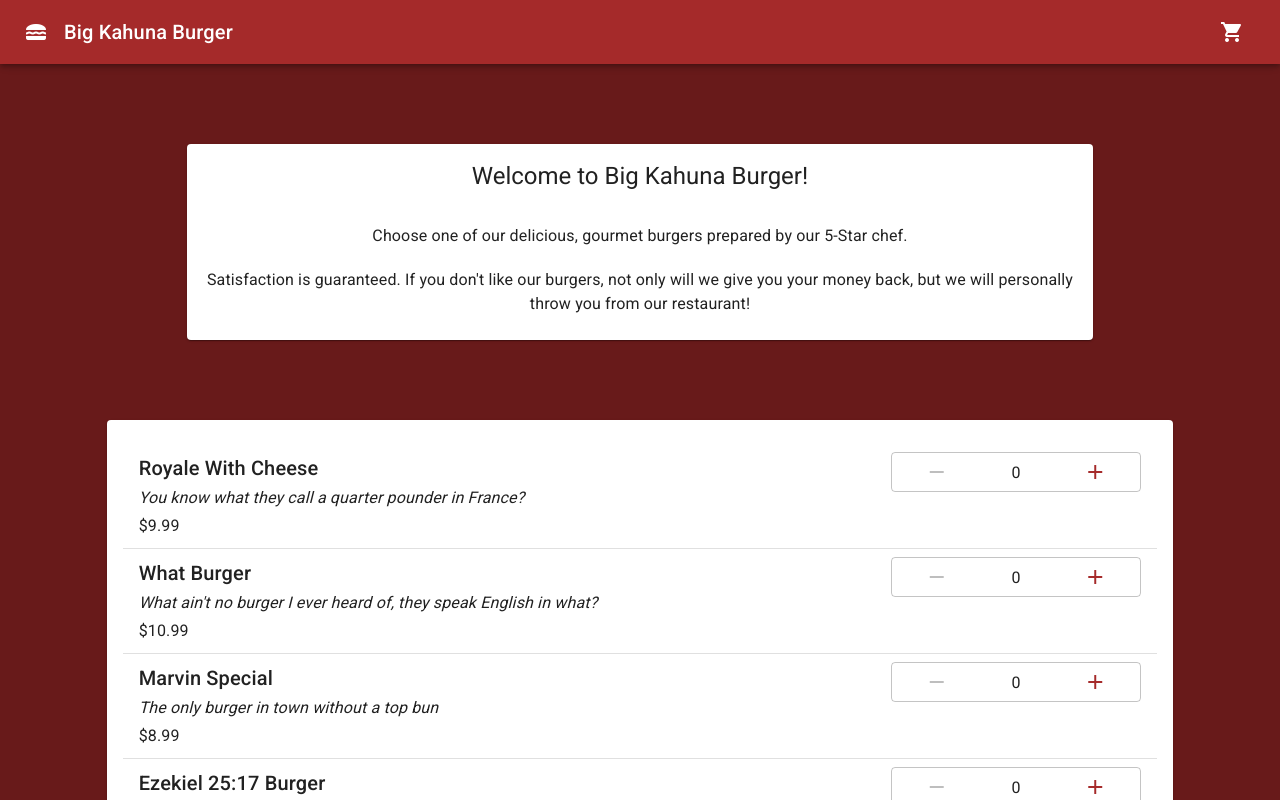
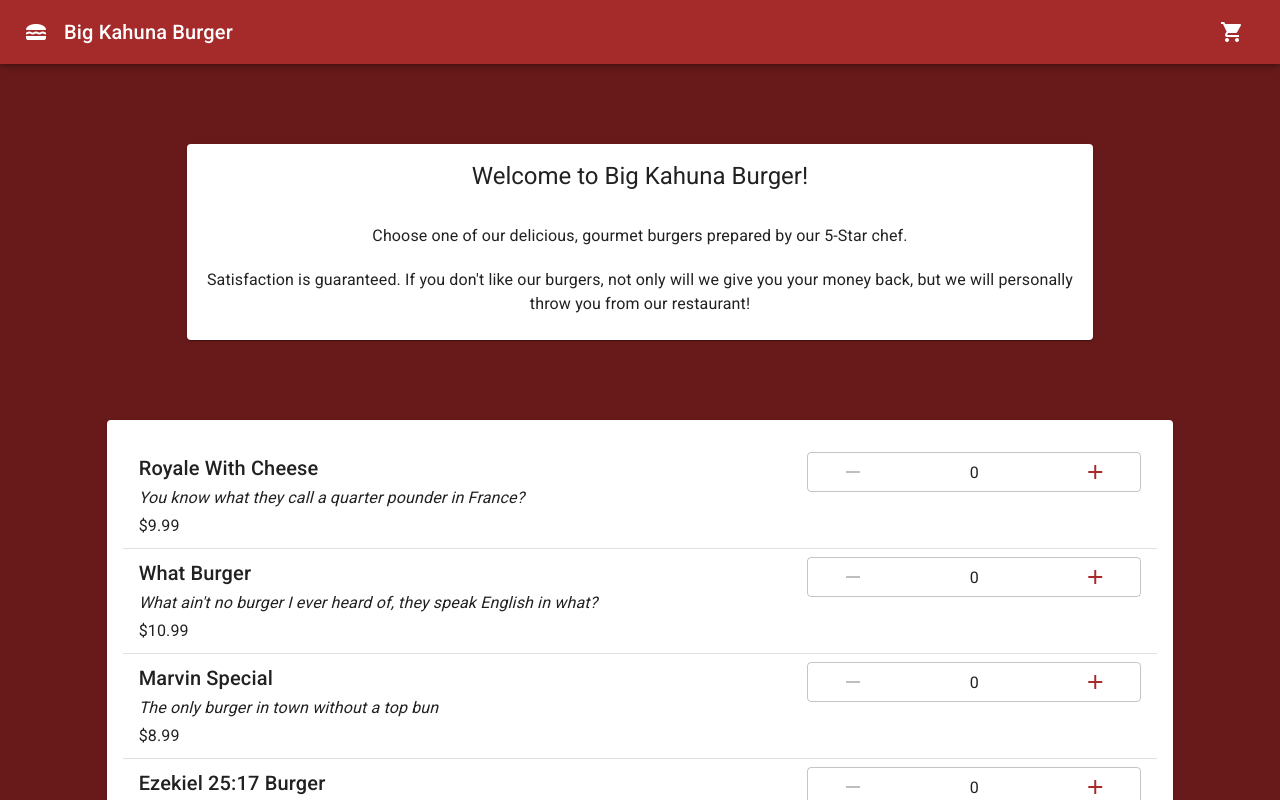
Before and after one commit to SciFiTy10/burger-restaurant, a React (Create React App) app: page / in a window 1280 px wide. Shown: the top 800 px of the page. Built offline with nearby package versions, Linux system fonts and the light colour scheme.

Commit message:
fix bug with ipad screen size

```diff
--- a/src/Components/Custom/Menu/MenuItem.jsx
+++ b/src/Components/Custom/Menu/MenuItem.jsx
@@ -9,12 +9,12 @@ import ItemAmount from "../Item/Amount/ItemAmount";
 const MenuItem = (props) => {
   return (
     <ListItem divider={props.divider}>
-      <GridItem xs={12} sm={9}>
+      <GridItem xs={12} sm={7} md={8}>
         <ItemTitle variant="h6">{props.title}</ItemTitle>
         <ItemDescription description={props.description} />
         <ItemPrice price={props.price} />
       </GridItem>
-      <GridItem xs={12} sm={3}>
+      <GridItem xs={12} sm={5} md={4}>
         <ItemAmount
           id={props.id}
           title={props.title}
--- a/src/Components/Spacing/Grid/GridItem.jsx
+++ b/src/Components/Spacing/Grid/GridItem.jsx
@@ -2,7 +2,13 @@ import React from "react";
 import MuiGrid from "@material-ui/core/Grid";
 const GridItem = (props) => {
   return (
-    <MuiGrid item xs={props.xs} sm={props.sm} className={props.className}>
+    <MuiGrid
+      item
+      xs={props.xs}
+      sm={props.sm}
+      md={props.md}
+      className={props.className}
+    >
       {props.children}
     </MuiGrid>
   );
```
